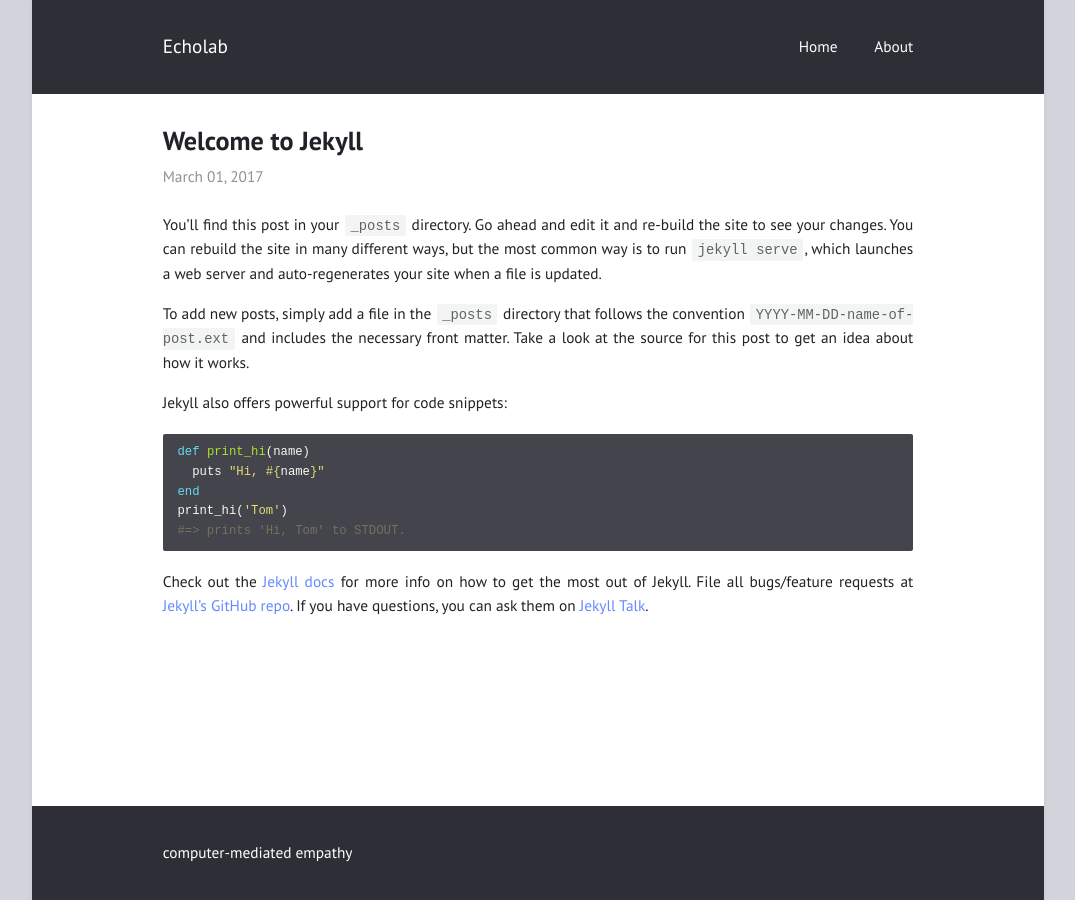
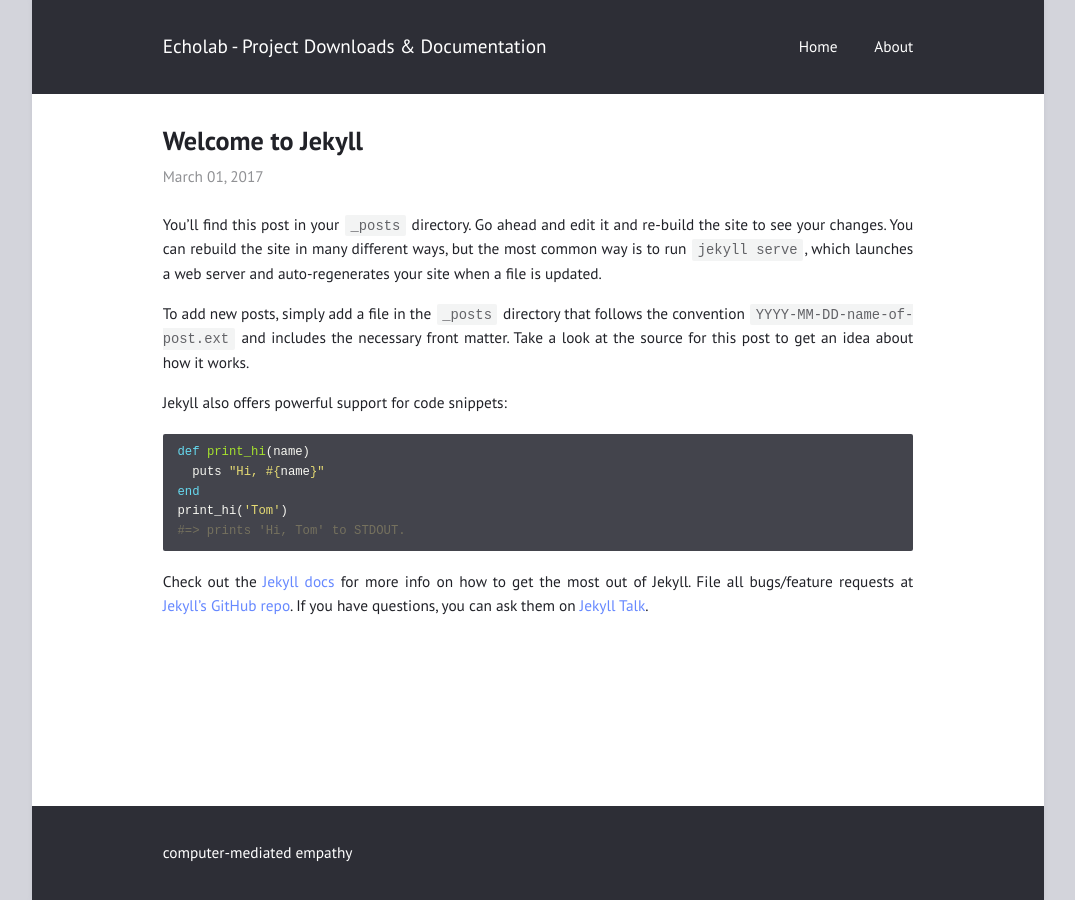
Before and after one commit to echo-lab/echo-lab.github.io, a Jekyll site: the page built from _posts/2017-03-01-welcome-to-jekyll.md, in a window 1280 px wide. Shown: the whole page, without its empty margins (102-1177 px from the left). Built offline with Jekyll 4.4.1, drawn with Linux system fonts in a browser that asks for light colours.

Commit message:
Update _config.yml

```diff
--- a/_config.yml
+++ b/_config.yml
@@ -1,4 +1,4 @@
-title: "Echolab"
+title: "Echolab - Project Downloads & Documentation"
 author: "Project Docs"
 description: "computer-mediated empathy"
 permalink: /:title/
```
